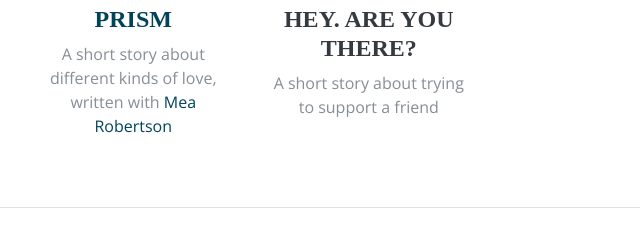
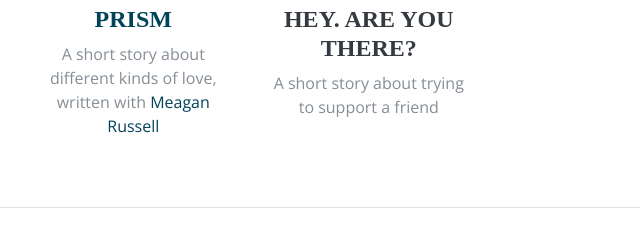
Before and after one commit to Landric/landric.github.com, a plain HTML site: page index.html in a window 1280 px wide. Shown: the part 4953-5187 px from the top of the page, 525-1165 px from the left. Drawn offline with nearby package versions, Linux system fonts and the light colour scheme; a web font is replaced by a local one.

Commit message:
Updated certain names

```diff
--- a/index.html
+++ b/index.html
@@ -322,7 +322,7 @@
             <div class="col-3">
               <a href="http://www.philome.la/Tom_Blount/prism" target="_blank"><img class="img-thumbnail img-fluid img-profile rounded-circle mx-auto mb-2 d-block" src="img/projects/writing/prism.png" alt=""></a>
               <h4 class="text-center"><a href="http://www.philome.la/Tom_Blount/prism" target="_blank">Prism</a></h4>
-              <p>A short story about different kinds of love, written with <a href="https://theprose.com/deerdreams" target="_blank">Mea Robertson</a></p>
+              <p>A short story about different kinds of love, written with <a href="https://theprose.com/deerdreams" target="_blank">Meagan Russell</a></p>
             </div>
             <div class="col-3">
               <a target="_blank"><img class="img-thumbnail img-fluid img-profile rounded-circle mx-auto mb-2 d-block" src="img/projects/writing/hey.png" alt=""></a>
```
